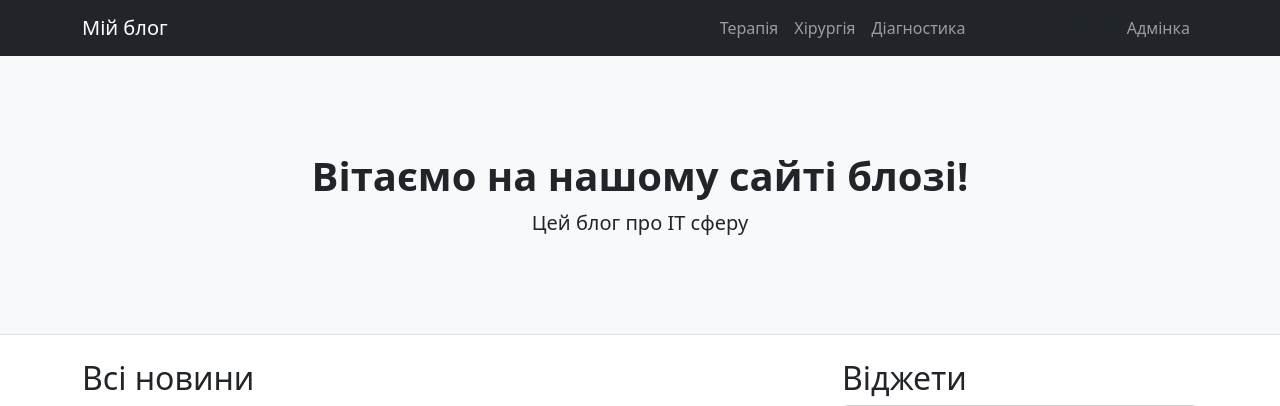
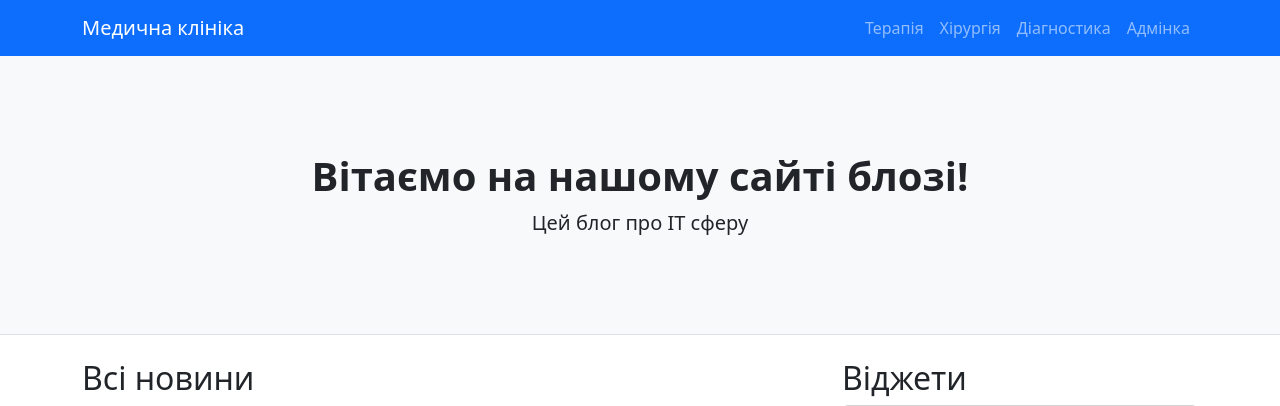
Before and after one commit to maksym77546/Main_project_Horobets_Medical_clinik, a PHP site: page /index.php in a window 1280 px wide. Shown: the top 406 px of the page. Run offline with PHP 8.4, Linux system fonts and the light colour scheme; data comes from the database, SQL or seed files in the repository; data that the repository does not hold is empty; some libraries are stand-ins or nearby versions.

Commit message:
Commit 3: Навігація та дизайн. Оновлено header.php, змінено назву та додано стилі

```diff
--- a/header.php
+++ b/header.php
@@ -8,18 +8,24 @@
 <head>
         <meta charset="utf-8" />
         <meta name="viewport" content="width=device-width, initial-scale=1, shrink-to-fit=no" />
-        <meta name="description" content="" />
+        <meta name="description" content="Медична клініка - професійні медичні послуги" />
         <meta name="author" content="" />
-        <title>Blog Home - Start Bootstrap Template</title>
+        <title>Медична клініка</title>
         <!-- Favicon-->
         <link rel="icon" type="image/x-icon" href="assets/favicon.ico" />
         <!-- Core theme CSS (includes Bootstrap)-->
         <link href="css/styles.css" rel="stylesheet" />
+        <!-- Bootstrap CDN for consistent styling -->
+        <link href="https://cdn.jsdelivr.net/npm/bootstrap@5.3.0/dist/css/bootstrap.min.css" rel="stylesheet" />
+        <style>
+            .bg-medical { background-color: #0d6efd !important; } /* Blue color */
+            .text-medical { color: #0d6efd !important; }
+        </style>
 </head>
 <body>
-<nav class="navbar navbar-expand-lg navbar-dark bg-dark">
+<nav class="navbar navbar-expand-lg navbar-dark bg-medical">
     <div class="container">
-        <a class="navbar-brand" href="index.php">Мій блог</a>
+        <a class="navbar-brand" href="index.php">Медична клініка</a>
         <button class="navbar-toggler" type="button" data-bs-toggle="collapse" data-bs-target="#navbarSupportedContent" aria-controls="navbarSupportedContent" aria-expanded="false" aria-label="Toggle navigation"><span class="navbar-toggler-icon"></span></button>
         <div class="collapse navbar-collapse" id="navbarSupportedContent">
             <ul class="navbar-nav ms-auto mb-2 mb-lg-0">
@@ -27,7 +33,7 @@
                 <?php foreach ($menus as $menu):?>
                 <li class="nav-item"><a class="nav-link" href="category.php?category_id=<?=$menu['id']?>"><?=$menu['title']?></a></li>
                 <?php endforeach;?>
-                li class="nav-item"><a class="nav-link" href="login/index.php">Адмінка</a></li>
+                <li class="nav-item"><a class="nav-link" href="login/index.php">Адмінка</a></li>
             </ul>
         </div>
     </div>
```
